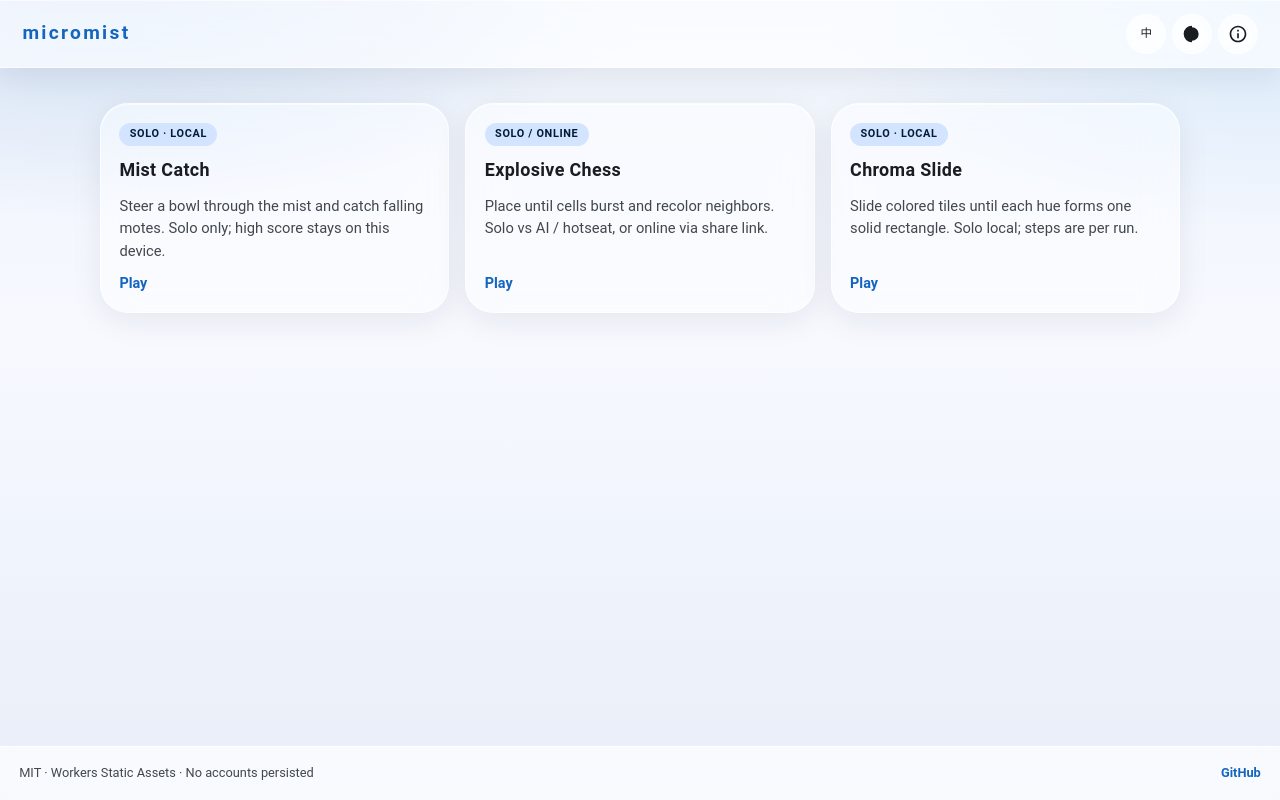
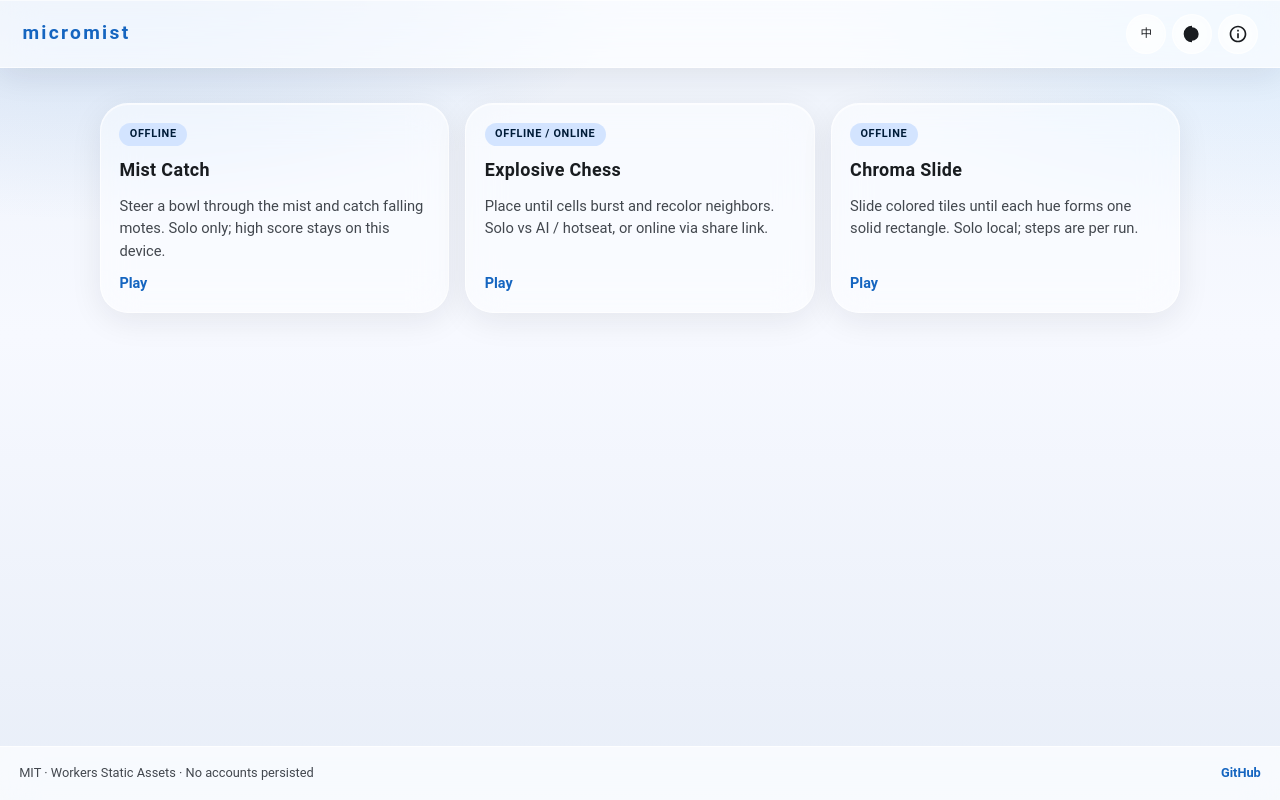
Before and after one commit to GoldenEagle1527/micromist, a React (Vite) app: page / in a window 1280 px wide. Built offline with nearby package versions, Linux system fonts and the light colour scheme.

Commit message:
Simplify solo game badges to 单机 / Offline
Drop the "单人 · local" style; solo-only titles use a short offline badge.

```diff
--- a/src/games/catalog.ts
+++ b/src/games/catalog.ts
@@ -19,7 +19,7 @@ export const games: GameMeta[] = [
       zh: "在雾中托住坠落的微光。单人小游戏，最高分仅存在本机。",
       en: "Steer a bowl through the mist and catch falling motes. Solo only; high score stays on this device.",
     },
-    badge: { zh: "单人 · local", en: "Solo · local" },
+    badge: { zh: "单机", en: "Offline" },
   },
   {
     slug: "explosive-chess",
@@ -29,7 +29,7 @@ export const games: GameMeta[] = [
       zh: "落子叠满即爆，连锁改色占盘。单人可对战 AI 或热座；联机靠分享链接开房。",
       en: "Place until cells burst and recolor neighbors. Solo vs AI / hotseat, or online via share link.",
     },
-    badge: { zh: "单人/联机", en: "Solo / Online" },
+    badge: { zh: "单机/联机", en: "Offline / Online" },
   },
   {
     slug: "chroma-slide",
@@ -39,7 +39,7 @@ export const games: GameMeta[] = [
       zh: "滑动色块，把每种颜色收成一块实心矩形。单人本地，步数只记本局。",
       en: "Slide colored tiles until each hue forms one solid rectangle. Solo local; steps are per run.",
     },
-    badge: { zh: "单人 · local", en: "Solo · local" },
+    badge: { zh: "单机", en: "Offline" },
   },
 ];
 
```
